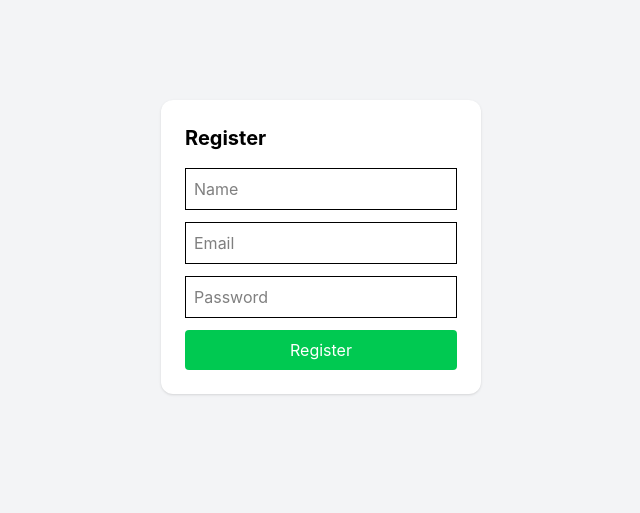
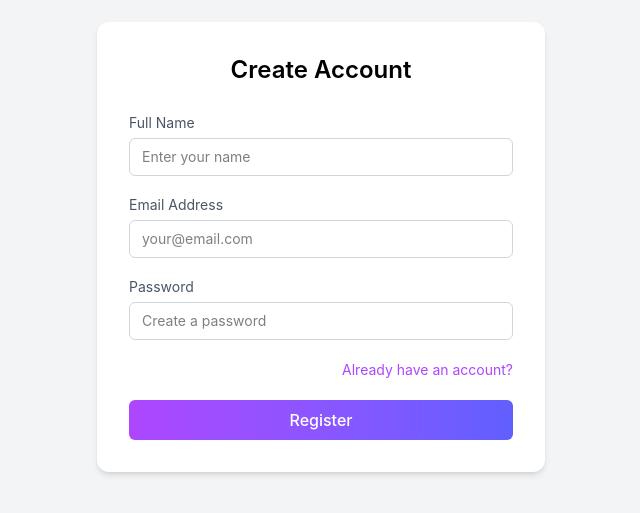
Before and after one commit to Siddhesh-h/devcollab, a React (Vite) app in the folder frontend/frontend-devcollab/: page /register in a window 1280 px wide. Shown: the part 153-666 px from the top of the page, without its empty margins (319-959 px from the left). Built offline with nearby package versions, Linux system fonts and the light colour scheme; no server answers.

Commit message:
feat: unify login and register UI with consistent modern design

```diff
--- a/frontend/frontend-devcollab/src/pages/Login.tsx
+++ b/frontend/frontend-devcollab/src/pages/Login.tsx
@@ -1,11 +1,15 @@
+// src/pages/Login.tsx
+
 import { useState } from "react";
 import { useNavigate } from "react-router-dom";
 import { api } from "../services/api";
 
 export default function Login() {
+    const navigate = useNavigate();
+
     const [email, setEmail] = useState("");
     const [password, setPassword] = useState("");
-    const navigate = useNavigate();
+
     const handleLogin = async () => {
         try {
             const res = await api.post("/auth/login", {
@@ -15,6 +19,7 @@ export default function Login() {
 
             localStorage.setItem("token", res.data.token);
             localStorage.setItem("userId", res.data.user.id);
+
             navigate("/dashboard");
         } catch (err) {
             alert("Login failed");
@@ -22,22 +27,64 @@ export default function Login() {
     };
 
     return (
-        <div className="h-screen flex items-center justify-center bg-gray-100">
-            <div className="bg-white p-6 rounded-xl shadow w-80">
-                <h2 className="text-xl font-bold mb-4">Login</h2>
+        <div className="min-h-screen flex items-center justify-center bg-gray-100">
+            {/* ================= CARD ================= */}
+            <div className="bg-white p-8 rounded-xl shadow-md w-full max-w-md">
+                {/* Title */}
+                <h1 className="text-2xl font-semibold text-center mb-6">
+                    Welcome Back!
+                </h1>
+
+                {/* ================= EMAIL ================= */}
+                <div className="mb-4">
+                    <label className="text-sm text-gray-600">
+                        Email Address
+                    </label>
                     <input
-                    className="w-full border p-2 mb-3"
-                    placeholder="Email"
+                        type="email"
+                        placeholder="your@email.com"
+                        className="w-full mt-1 px-3 py-2 border border-gray-300 rounded-md text-sm focus:outline-none focus:ring-2 focus:ring-purple-400"
+                        value={email}
                         onChange={(e) => setEmail(e.target.value)}
                     />
+                </div>
+
+                {/* ================= PASSWORD ================= */}
+                <div className="mb-2">
+                    <label className="text-sm text-gray-600">Password</label>
                     <input
-                    className="w-full border p-2 mb-3"
-                    placeholder="Password"
+                        type="password"
+                        placeholder="Enter your password"
+                        className="w-full mt-1 px-3 py-2 border border-gray-300 rounded-md text-sm focus:outline-none focus:ring-2 focus:ring-purple-400"
+                        value={password}
                         onChange={(e) => setPassword(e.target.value)}
                     />
+                </div>
+
+                {/* Forgot password */}
+                <div className="text-xs text-gray-500 mb-3">
+                    Forgot Password?
+                </div>
+
+                {/* ================= REMEMBER + REGISTER ================= */}
+                <div className="flex items-center justify-between mb-5 text-sm">
+                    <label className="flex items-center gap-2 text-gray-600">
+                        <input type="checkbox" className="accent-purple-500" />
+                        Remember me
+                    </label>
+
+                    <button
+                        onClick={() => navigate("/register")}
+                        className="text-purple-500 hover:underline"
+                    >
+                        Create Account
+                    </button>
+                </div>
+
+                {/* ================= BUTTON ================= */}
                 <button
                     onClick={handleLogin}
-                    className="w-full bg-blue-500 text-white p-2 rounded"
+                    className="w-full py-2 rounded-md text-white font-medium bg-gradient-to-r from-purple-500 to-indigo-500 hover:opacity-90 transition"
                 >
                     Login
                 </button>
--- a/frontend/frontend-devcollab/src/pages/Register.tsx
+++ b/frontend/frontend-devcollab/src/pages/Register.tsx
@@ -1,54 +1,91 @@
+// src/pages/Register.tsx
+
 import { useState } from "react";
 import { useNavigate } from "react-router-dom";
 import { api } from "../services/api";
 
 export default function Register() {
+    const navigate = useNavigate();
+
     const [email, setEmail] = useState("");
     const [password, setPassword] = useState("");
     const [name, setName] = useState("");
 
-    const navigate = useNavigate();
-
     const handleRegister = async () => {
         try {
             await api.post("/auth/register", {
+                name,
                 email,
                 password,
-                name,
             });
 
-            navigate("/");
+            navigate("/"); // go to login
         } catch (err) {
             alert("Registration failed");
         }
     };
+
     return (
-        <div className="h-screen flex items-center justify-center bg-gray-100">
-            <div className="bg-white p-6 rounded-xl shadow w-80">
-                <h2 className="text-xl font-bold mb-4">Register</h2>
+        <div className="min-h-screen flex items-center justify-center bg-gray-100">
+            {/* ================= CARD ================= */}
+            <div className="bg-white p-8 rounded-xl shadow-md w-full max-w-md">
+                {/* Title */}
+                <h1 className="text-2xl font-semibold text-center mb-6">
+                    Create Account
+                </h1>
 
+                {/* ================= NAME ================= */}
+                <div className="mb-4">
+                    <label className="text-sm text-gray-600">Full Name</label>
                     <input
-                    className="w-full border p-2 mb-3"
-                    placeholder="Name"
+                        type="text"
+                        placeholder="Enter your name"
+                        className="w-full mt-1 px-3 py-2 border border-gray-300 rounded-md text-sm focus:outline-none focus:ring-2 focus:ring-purple-400"
+                        value={name}
                         onChange={(e) => setName(e.target.value)}
                     />
+                </div>
 
+                {/* ================= EMAIL ================= */}
+                <div className="mb-4">
+                    <label className="text-sm text-gray-600">
+                        Email Address
+                    </label>
                     <input
-                    className="w-full border p-2 mb-3"
-                    placeholder="Email"
+                        type="email"
+                        placeholder="your@email.com"
+                        className="w-full mt-1 px-3 py-2 border border-gray-300 rounded-md text-sm focus:outline-none focus:ring-2 focus:ring-purple-400"
+                        value={email}
                         onChange={(e) => setEmail(e.target.value)}
                     />
+                </div>
 
+                {/* ================= PASSWORD ================= */}
+                <div className="mb-5">
+                    <label className="text-sm text-gray-600">Password</label>
                     <input
-                    className="w-full border p-2 mb-3"
                         type="password"
-                    placeholder="Password"
+                        placeholder="Create a password"
+                        className="w-full mt-1 px-3 py-2 border border-gray-300 rounded-md text-sm focus:outline-none focus:ring-2 focus:ring-purple-400"
+                        value={password}
                         onChange={(e) => setPassword(e.target.value)}
                     />
+                </div>
 
+                {/* ================= LOGIN LINK ================= */}
+                <div className="flex justify-end mb-5 text-sm">
+                    <button
+                        onClick={() => navigate("/")}
+                        className="text-purple-500 hover:underline"
+                    >
+                        Already have an account?
+                    </button>
+                </div>
+
+                {/* ================= BUTTON ================= */}
                 <button
                     onClick={handleRegister}
-                    className="w-full bg-green-500 text-white p-2 rounded"
+                    className="w-full py-2 rounded-md text-white font-medium bg-gradient-to-r from-purple-500 to-indigo-500 hover:opacity-90 transition"
                 >
                     Register
                 </button>
```
Lines whose indentation alone changed are shown as unchanged.
